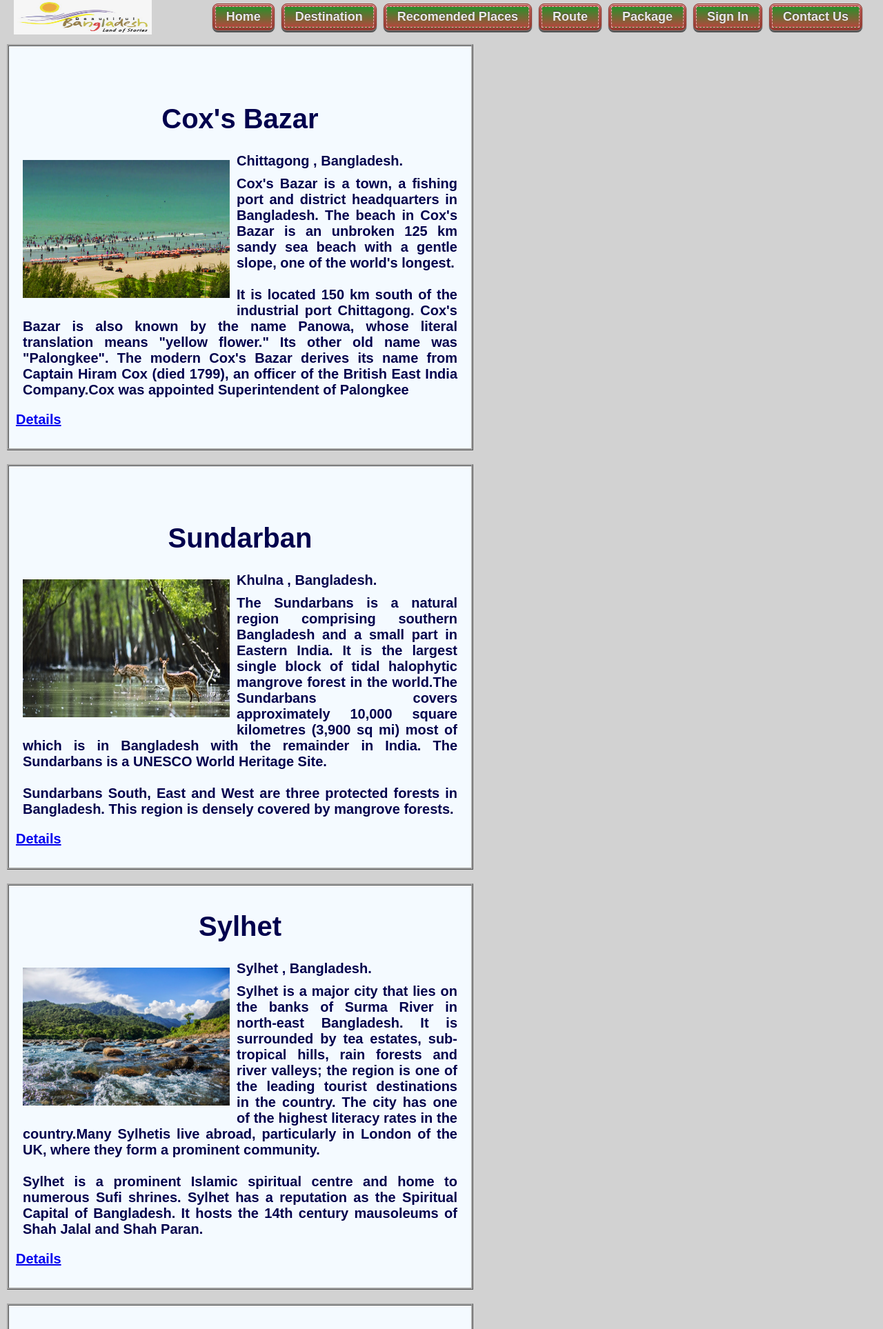
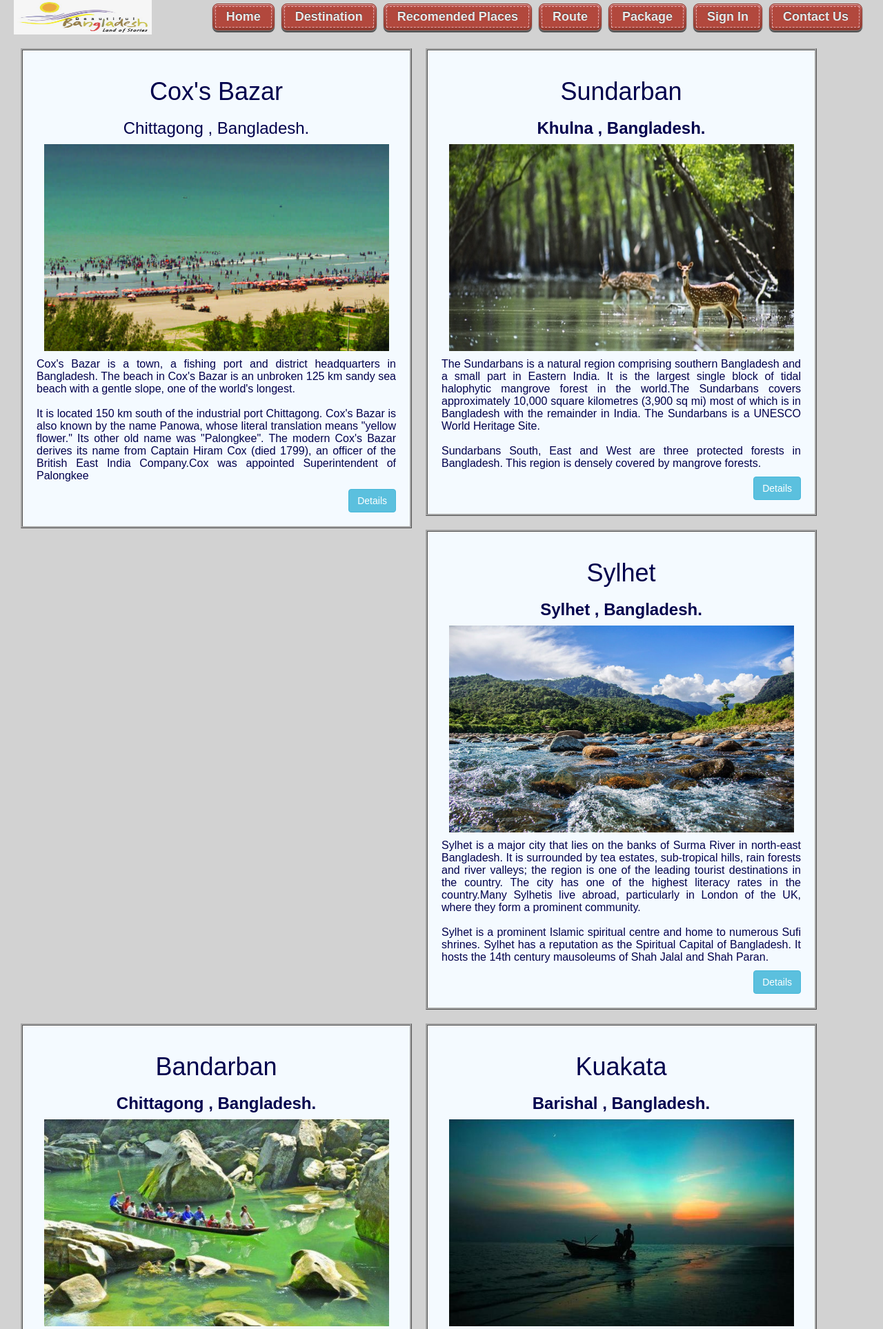
Before and after one commit to whd18/Webtech-Final, a PHP site: page /destination.php in a window 1280 px wide. Shown: the top 1927 px of the page at 69% size. Run offline with PHP 8.4, Linux system fonts and the light colour scheme; some web fonts are replaced.

Commit message:
Destination Change

```diff
--- /dev/null
+++ b/css/destination.css
@@ -0,0 +1,47 @@
+*{
+	margin: 0px;
+	padding: 0px;
+}
+body{
+	margin-top: 60px;
+	margin-left: 20px;
+}
+.place {
+		   margin-left: 20px;
+		   margin-right: 20px;
+		   float: left;
+		   margin: 10px;
+		   padding: 20px;
+		   width: 45%;
+		   height: auto;
+		   color:#00004d;
+		   background-color: #F4FAFF;
+		   border: 3px ridge  #a6a6a6;
+		   text-align: justify;
+		   font: 16px Arial, Helvetica;
+		}
+
+h1{margin-top: 20px;
+}
+
+.place h1,h3,img{
+	text-align: center;
+}
+
+.place img{
+
+	display: block;
+    margin-left: auto;
+    margin-right: auto;
+	height: 300px;
+	width: 500px;
+}
+.place p{
+
+	margin-top: 10px;
+}
+.place a {
+	float: right;
+}
+
+/*hello wahid make every css page beautiful*/
--- a/css/style.css
+++ b/css/style.css
@@ -63,7 +63,7 @@ nav span {
     padding: 4px 15px;
     cursor: pointer;
     background-color: #bb413b;
-    background-image: linear-gradient(green, #aa2618);
+    background-image: linear-gradient(#aa2618, #aa2618);
 }
 
 nav a:hover span {
--- a/destination.php
+++ b/destination.php
@@ -5,109 +5,84 @@
 <html  style="background-color:#D2D2D2">
 <head>
 	<title> Destination</title>
-	<br/><br/><br/>
-	<style>
-		.place {
-		   float: left;
-		   margin: 10px;
-		   padding: 10px;
-		   width: 650px;
-		   height: auto;
-		   color:#00004d;
-		   background-color: #F4FAFF;
-		   border: 3px ridge  #a6a6a6;
-		   text-align: justify;font:bold 20px Arial, Helvetica;
-		}
 
-	</style>
+	<link rel="stylesheet" href="http://maxcdn.bootstrapcdn.com/bootstrap/3.3.6/css/bootstrap.min.css">
+	<script src="https://ajax.googleapis.com/ajax/libs/jquery/1.12.0/jquery.min.js"></script>
+	<script src="http://maxcdn.bootstrapcdn.com/bootstrap/3.3.6/js/bootstrap.min.js"></script>
+	<link rel="stylesheet" type="text/css" href="css/destination.css">
+
 </head>
 <body>
+
 	<div class="place">
 
-		<br/><br/>
-		<h1 style="text-align: center;">Cox's Bazar</h1>
-			<label><b>Chittagong , Bangladesh.</b></label>
-			<img src="img/cox.jpg" height="200" width="300" alt="cox's bazar" align="left" style="margin: 10px 10px 10px 10px;">
-				<P style="margin: 10px 10px 10px 10px; ">Cox's Bazar is a town, a fishing port and district headquarters in Bangladesh. The beach in Cox's Bazar is an unbroken 125 km sandy sea beach with a gentle slope, one of the world's longest.<br/><br/> It is located 150 km south of the industrial port Chittagong. Cox's Bazar is also known by the name Panowa, whose literal translation means "yellow flower." Its other old name was "Palongkee".
-				The modern Cox's Bazar derives its name from Captain Hiram Cox (died 1799), an officer of the British East India Company.Cox was appointed Superintendent of Palongkee
-					<div id="footer">
-						<p><a href="coxs.php">Details</a></p>
-					</div>
-				</P>
+
+		<h1 >Cox's Bazar</h1>
+			<h3>Chittagong , Bangladesh.</h3>
+			<img src="img/cox.jpg" alt="cox's bazar" >
+				<p>Cox's Bazar is a town, a fishing port and district headquarters in Bangladesh. The beach in Cox's Bazar is an unbroken 125 km sandy sea beach with a gentle slope, one of the world's longest.<br/><br/> It is located 150 km south of the industrial port Chittagong. Cox's Bazar is also known by the name Panowa, whose literal translation means "yellow flower." Its other old name was "Palongkee".
+				The modern Cox's Bazar derives its name from Captain Hiram Cox (died 1799), an officer of the British East India Company.Cox was appointed Superintendent of Palongkee </p>
+
+			<a href="coxs.php" class="btn btn-info" role="button">Details</a>
+
+	</div>
+
+
+	<div class="place">
+
+		<h1 >Sundarban</h1>
+		  <h3><b>Khulna , Bangladesh.</b></h3>
+		<img src="img/sundarban.jpg"  alt="cox's bazar" >
+			<p>The Sundarbans is a natural region comprising southern Bangladesh and a small part in Eastern India. It is the largest single block of tidal halophytic mangrove forest in the world.The Sundarbans covers approximately 10,000 square kilometres (3,900 sq mi) most of which is in Bangladesh with the remainder in India. The Sundarbans is a UNESCO World Heritage Site.<br/><br/>
+			Sundarbans South, East and West are three protected forests in Bangladesh. This region is densely covered by mangrove forests. </p>
+
+			 <a href="coxs.php" class="btn btn-info" role="button">Details</a>
+			<!-- <p class=""><a href="sundarban.php">Details</a></p> -->
 
 
 	</div>
 
 
 	<div class="place">
-		<br/><br/>
-		<h1 style="text-align: center;">Sundarban</h1>
-		  <label><b>Khulna , Bangladesh.</b></label>
-		<img src="img/sundarban.jpg" height="200" width="300" alt="cox's bazar" align="left" style=" margin: 10px 10px 10px 10px;">
-			<p style="margin: 10px 10px 10px 10px; ">The Sundarbans is a natural region comprising southern Bangladesh and a small part in Eastern India. It is the largest single block of tidal halophytic mangrove forest in the world.The Sundarbans covers approximately 10,000 square kilometres (3,900 sq mi) most of which is in Bangladesh with the remainder in India. The Sundarbans is a UNESCO World Heritage Site.<br/><br/>
-			Sundarbans South, East and West are three protected forests in Bangladesh. This region is densely covered by mangrove forests.
-					<div id="footer">
-						<p><a href="sundarban.php">Details</a></p>
 
-					</div>
-			</p>
-	</div>
-
-
-	<div class="place">
-	<h1 style="text-align: center;">Sylhet</h1>
-		<label><b>Sylhet , Bangladesh.</b></label>
-		<img src="img/sylhet.jpg" height="200" width="auto" alt="cox's bazar" align="left" style=" margin: 10px 10px 10px 10px;">
-			<p style="margin: 10px 10px 10px 10px; ">
+		<h1>Sylhet</h1>
+		<h3><b>Sylhet , Bangladesh.</b></h3>
+		<img src="img/sylhet.jpg" alt="cox's bazar"  >
+			<p >
 				Sylhet is a major city that lies on the banks of Surma River in north-east Bangladesh. It is surrounded by tea estates, sub-tropical hills, rain forests and river valleys; the region is one of the leading tourist destinations in the country. The city has one of the highest literacy rates in the country.Many Sylhetis live abroad, particularly in London of the UK, where they form a prominent community.<br/><br/>
-				Sylhet is a prominent Islamic spiritual centre and home to numerous Sufi shrines. Sylhet has a reputation as the Spiritual Capital of Bangladesh. It hosts the 14th century mausoleums of Shah Jalal and Shah Paran.
-					<div id="footer">
-						<p><a href="sylhet.php">Details</a></p>
-
-					</div>
-			</p>
+				Sylhet is a prominent Islamic spiritual centre and home to numerous Sufi shrines. Sylhet has a reputation as the Spiritual Capital of Bangladesh. It hosts the 14th century mausoleums of Shah Jalal and Shah Paran.</p>
+				<a href="coxs.php" class="btn btn-info" role="button">Details</a>
 	</div>
 
 	<div class="place">
-	<h1 style="text-align: center;">Bandarban</h1>
-		<label><b>Chittagong , Bangladesh.</b></label>
-		<img src="img/bandarban.jpg" height="200" width="auto" alt="cox's bazar" align="left" style=" margin: 10px 10px 10px 10px;">
-			<p style="margin: 10px 10px 10px 10px; ">
-				Bandarban is a district in South-Eastern Bangladesh, and a part of the Chittagong Division. It is one of the three districts that make up the Chittagong Hill Tracts, the others being Rangamati District and Khagrachhari District.Bandarban is regarded as one of the most attractive travel destinations in Bangladesh.<br/><br/> Bandarban (meaning the dam of monkeys), or in Marma or Arakanese language as "Rwa-daw Mro" is also known as Arvumi or the Bohmong Circle (of the rest of the three hill districts Rangamati is the Chakma Circle, Raja Devasish Roy and Khagrachari is the Mong Circle, Raja Sachingprue Marma).
-					<div id="footer">
-						<p><a href="bandarban.php">Details</a></p>
-
-					</div>
-
-			</p>
+		<h1>Bandarban</h1>
+		<h3><b>Chittagong , Bangladesh.</b></h3>
+		<img src="img/bandarban.jpg"  alt="cox's bazar" >
+			<p >
+				Bandarban is a district in South-Eastern Bangladesh, and a part of the Chittagong Division. It is one of the three districts that make up the Chittagong Hill Tracts, the others being Rangamati District and Khagrachhari District.Bandarban is regarded as one of the most attractive travel destinations in Bangladesh.<br/><br/> Bandarban (meaning the dam of monkeys), or in Marma or Arakanese language as "Rwa-daw Mro" is also known as Arvumi or the Bohmong Circle (of the rest of the three hill districts Rangamati is the Chakma Circle, Raja Devasish Roy and Khagrachari is the Mong Circle, Raja Sachingprue Marma).</p>
+				<a href="coxs.php" class="btn btn-info" role="button">Details</a>
 	</div>
 
 	<div class="place">
-	<h1 style="text-align: center;">Kuakata</h1>
-		<label><b>Barishal , Bangladesh.</b></label>
-		<img src="img/kuakata.jpg" height="200" width="300" alt="cox's bazar" align="left" style=" margin: 10px 10px 10px 10px;">
-			<p style="margin: 10px 10px 10px 10px; ">
+	<h1>Kuakata</h1>
+		<h3><b>Barishal , Bangladesh.</b></h3>
+		<img src="img/kuakata.jpg" alt="cox's bazar" >
+			<p >
 				Kuakata is a town known for its panoramic sea beach. It is located in south-eastern Bangladesh, and is the number two tourist destination in the country. Kuakata beach is a sandy expanse 18 kilometres (11 mi) long and 3 kilometres (1.9 mi) wide.[3] From the beach one can have an unobstructed view of both sunrise and sunset over the Bay of Bengal.<br/><br/>In Kuaka You can visit Buddhist Temple where you can see the statue of Goutom Buddha and two wells of 200 years old. Local name of the well is Kua and Kata is a local name of digging a well; so was the name Kuakata.Fisherman village is another place where you can visit and watch the lifestyle of the Fisherman. If you are adventurous you may also go for fishing on the fishing boat if you can manage the local fishermen. That will give you pleasure and experience.
-					<div id="footer">
-						<p><a href="kuakata.php">Details</a></p>
+			</p>
+			<a href="coxs.php" class="btn btn-info" role="button">Details</a>
 
-					</div>
 
-			</p>
 	</div>
 
 	<div class="place">
-	<h1 style="text-align: center;">St. Martin's Island </h1>
-		<label><b>Teknaf , Bangladesh.</b></label>
-		<img src="img/saintmartin.jpg" height="200" width="300" alt="cox's bazar" align="left" style=" margin: 10px 10px 10px 10px;">
-			<p style="margin: 10px 10px 10px 10px; ">
+	<h1 >St. Martin's Island </h1>
+		<h3><b>Teknaf , Bangladesh.</b></h3>
+		<img src="img/saintmartin.jpg"  alt="cox's bazar">
+			<p >
 				St. Martin's Island is a small island (area only 8 km2) in the northeastern part of the Bay of Bengal, about 9 km south of the tip of the Cox's Bazar-Teknaf peninsula, and forming the southernmost part of Bangladesh. There is a small adjoining island that is separated at high tide, called Chera Dwip.<br/><br/> It is about 8 kilometres (5 miles) west of the northwest coast of Myanmar, at the mouth of the Naf River. The first settlement started just 250 years ago by some Arabian sailors who named the island 'Zajira'.<br/><br/> During British occupation the island was named St. Martin Island. During the First Anglo-Burmese War between the British and Burmese empires in 1824–1826, rival claims to the island were a major factor. The local names of the island are "Narical Gingira".
-					<div id="footer">
-						<p><a href="stmartin.php">Details</a></p>
-
-					</div>
-
 			</p>
+			<a href="coxs.php" class="btn btn-info" role="button">Details</a>
 	</div>
 
 </body>
```
